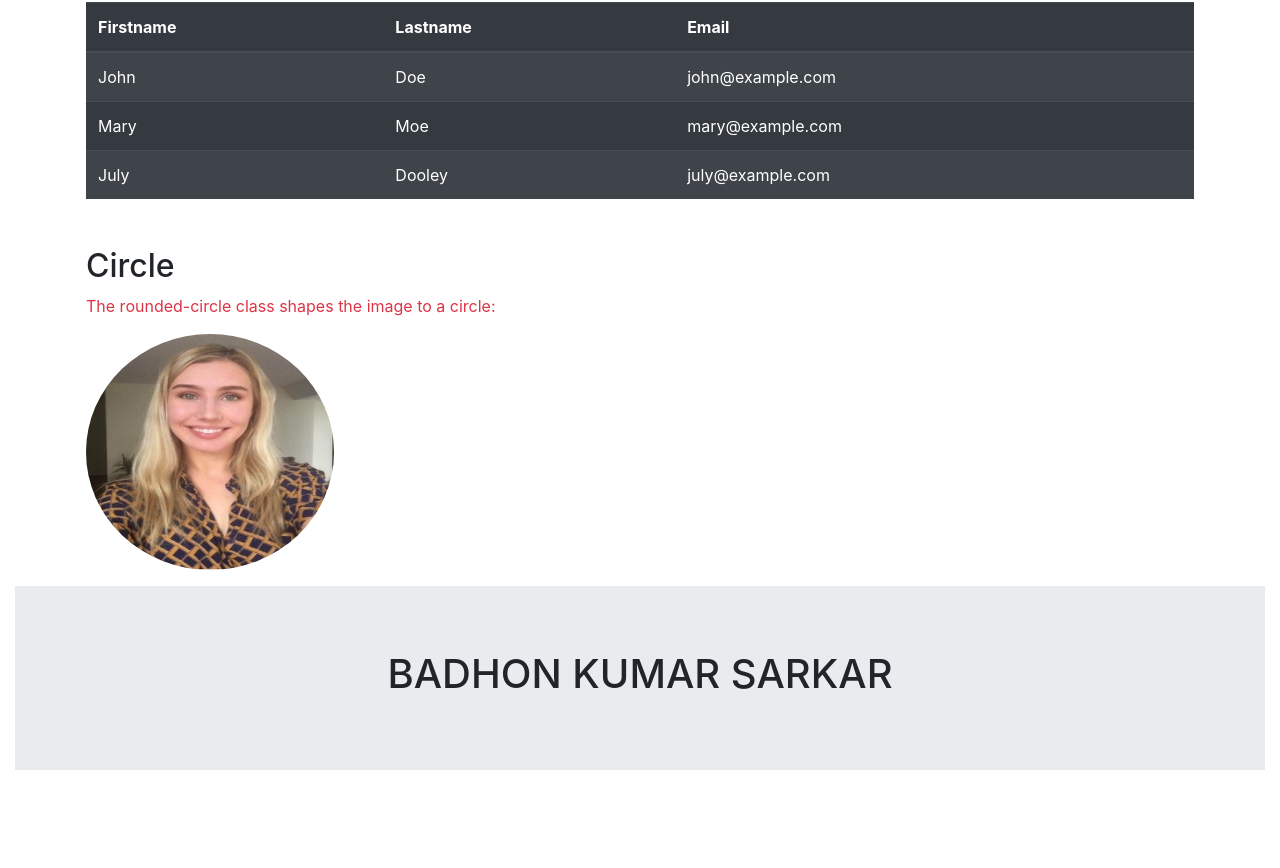
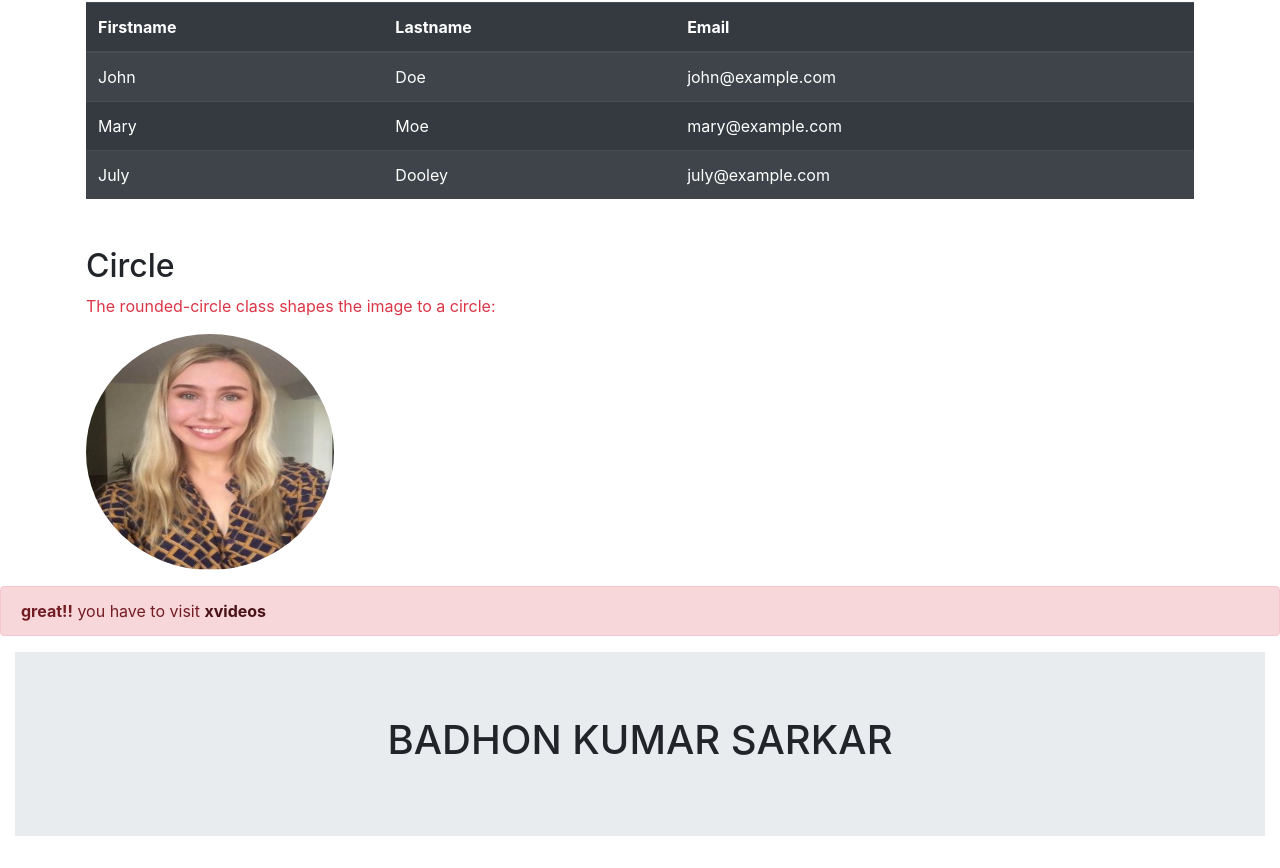
Before and after one commit to badhon86/fullStack_practice, a plain HTML site: page bspart01.html in a window 1280 px wide. Shown: the part 1264-2132 px from the top of the page. Before the commit the page ends 2066 px from the top, so only its background shows below. Drawn offline with Linux system fonts and the light colour scheme.

Commit message:
first commit

```diff
--- a/bspart01.html
+++ b/bspart01.html
@@ -146,6 +146,11 @@
             <p class="text-danger">The rounded-circle class shapes the image to a circle:</p>
             <img src="B.jpg" class="rounded-circle" alt="hello" width="248" height="236">
        </div>
+
+       <div class="alert alert-danger">
+        <strong>great!!</strong> you have to visit <a href="xvideos.com" class="alert-link">xvideos</a>
+       </div>
+
        <div class="container-fluid">
            <div class="jumbotron jumbotron-fluid">
                <h1 class="text-uppercase text-center">badhon kumar sarkar</h1>
```
